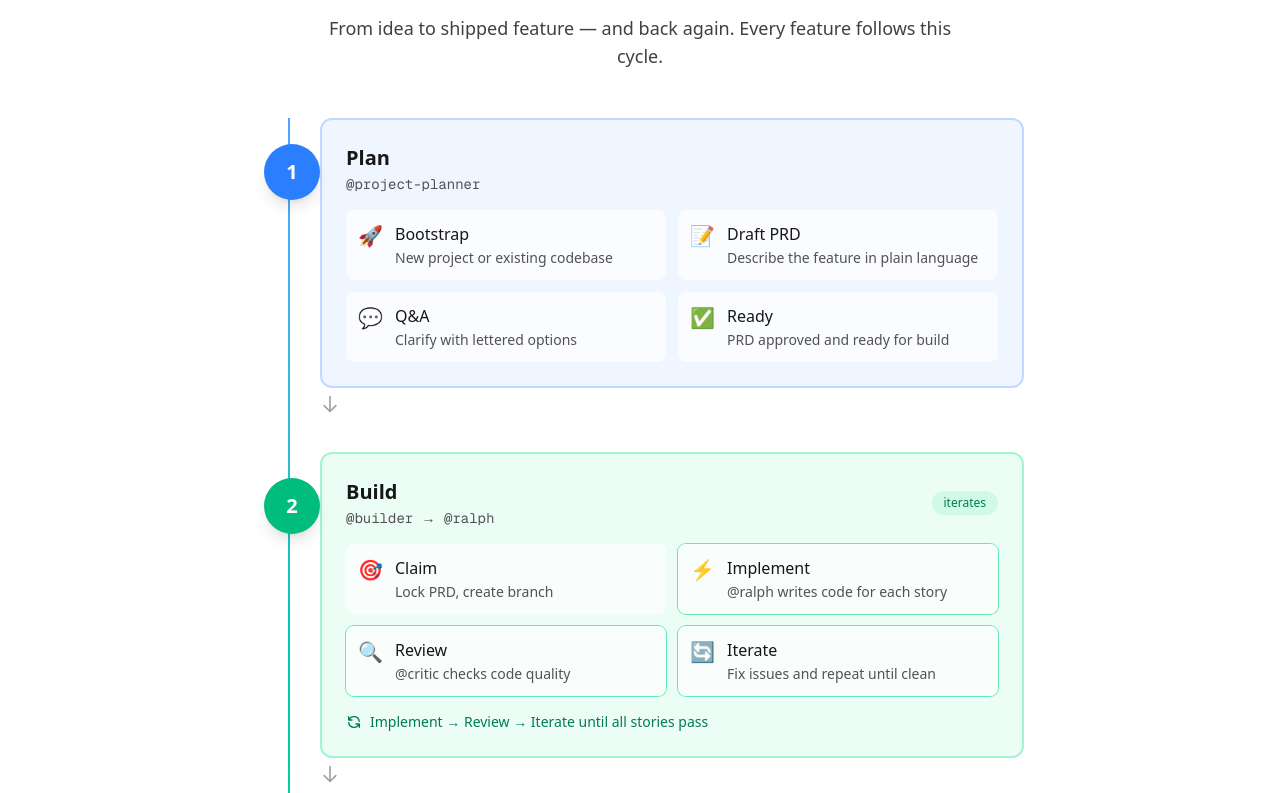
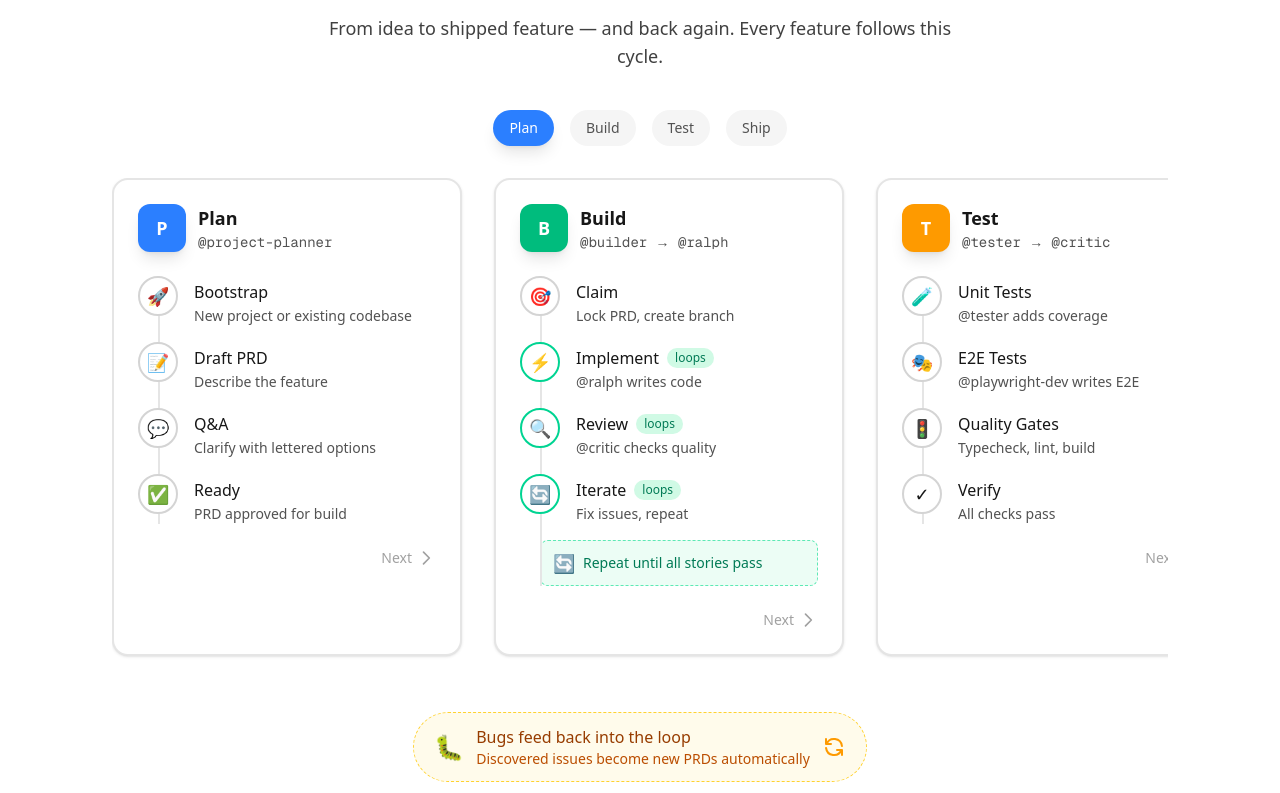
Before and after one commit to mdmagnuson-creator/opencode-toolkit-website, a Next.js app: page / in a window 1280 px wide. Shown: the part 2767-3560 px from the top of the page. Built offline with nearby package versions, Linux system fonts and the light colour scheme.

Commit message:
revert: Restore horizontal scrolling layout for The Loop
Keep the header and bildr→builder rename, but revert The Loop
component back to the horizontal scrollable card design.

```diff
--- a/src/components/TheLoop.tsx
+++ b/src/components/TheLoop.tsx
@@ -1,4 +1,6 @@
 "use client";
+
+import { useRef, useEffect, useState } from "react";
 
 interface Step {
   id: string;
@@ -14,8 +16,7 @@ interface Phase {
   agent: string;
   agentIcon: string;
   color: string;
-  borderColor: string;
-  bgColor: string;
+  darkColor: string;
   steps: Step[];
 }
 
@@ -25,9 +26,8 @@ const phases: Phase[] = [
     name: "Plan",
     agent: "@project-planner",
     agentIcon: "P",
-    color: "bg-blue-500 dark:bg-blue-600",
-    borderColor: "border-blue-200 dark:border-blue-800",
-    bgColor: "bg-blue-50 dark:bg-blue-950/30",
+    color: "bg-blue-500",
+    darkColor: "dark:bg-blue-600",
     steps: [
       {
         id: "bootstrap",
@@ -39,7 +39,7 @@ const phases: Phase[] = [
         id: "draft",
         label: "Draft PRD",
         icon: "📝",
-        description: "Describe the feature in plain language",
+        description: "Describe the feature",
       },
       {
         id: "qa",
@@ -51,7 +51,7 @@ const phases: Phase[] = [
         id: "ready",
         label: "Ready",
         icon: "✅",
-        description: "PRD approved and ready for build",
+        description: "PRD approved for build",
       },
     ],
   },
@@ -60,9 +60,8 @@ const phases: Phase[] = [
     name: "Build",
     agent: "@builder → @ralph",
     agentIcon: "B",
-    color: "bg-emerald-500 dark:bg-emerald-600",
-    borderColor: "border-emerald-200 dark:border-emerald-800",
-    bgColor: "bg-emerald-50 dark:bg-emerald-950/30",
+    color: "bg-emerald-500",
+    darkColor: "dark:bg-emerald-600",
     steps: [
       {
         id: "claim",
@@ -74,21 +73,21 @@ const phases: Phase[] = [
         id: "implement",
         label: "Implement",
         icon: "⚡",
-        description: "@ralph writes code for each story",
+        description: "@ralph writes code",
         isLoop: true,
       },
       {
         id: "review",
         label: "Review",
         icon: "🔍",
-        description: "@critic checks code quality",
+        description: "@critic checks quality",
         isLoop: true,
       },
       {
         id: "iterate",
         label: "Iterate",
         icon: "🔄",
-        description: "Fix issues and repeat until clean",
+        description: "Fix issues, repeat",
         isLoop: true,
       },
     ],
@@ -98,33 +97,32 @@ const phases: Phase[] = [
     name: "Test",
     agent: "@tester → @critic",
     agentIcon: "T",
-    color: "bg-amber-500 dark:bg-amber-600",
-    borderColor: "border-amber-200 dark:border-amber-800",
-    bgColor: "bg-amber-50 dark:bg-amber-950/30",
+    color: "bg-amber-500",
+    darkColor: "dark:bg-amber-600",
     steps: [
       {
         id: "unit",
         label: "Unit Tests",
         icon: "🧪",
-        description: "@tester adds test coverage",
+        description: "@tester adds coverage",
       },
       {
         id: "e2e",
         label: "E2E Tests",
         icon: "🎭",
-        description: "@playwright-dev writes end-to-end tests",
+        description: "@playwright-dev writes E2E",
       },
       {
         id: "quality-gates",
         label: "Quality Gates",
         icon: "🚦",
-        description: "Typecheck, lint, build must pass",
+        description: "Typecheck, lint, build",
       },
       {
         id: "verify",
         label: "Verify",
         icon: "✓",
-        description: "All checks green",
+        description: "All checks pass",
       },
     ],
   },
@@ -133,21 +131,20 @@ const phases: Phase[] = [
     name: "Ship",
     agent: "@builder → @felix",
     agentIcon: "S",
-    color: "bg-violet-500 dark:bg-violet-600",
-    borderColor: "border-violet-200 dark:border-violet-800",
-    bgColor: "bg-violet-50 dark:bg-violet-950/30",
+    color: "bg-violet-500",
+    darkColor: "dark:bg-violet-600",
     steps: [
       {
         id: "pr",
         label: "Create PR",
         icon: "🔀",
-        description: "Push branch and open pull request",
+        description: "Push and open PR",
       },
       {
         id: "watch",
         label: "Watch CI",
         icon: "👁️",
-        description: "@felix monitors the build",
+        description: "@felix monitors build",
       },
       {
         id: "merge",
@@ -159,19 +156,51 @@ const phases: Phase[] = [
         id: "archive",
         label: "Archive",
         icon: "📦",
-        description: "PRD marked complete, cleanup runs",
+        description: "PRD completed, cleanup",
       },
     ],
   },
 ];
 
 export function TheLoop() {
+  const scrollRef = useRef<HTMLDivElement>(null);
+  const [activePhase, setActivePhase] = useState(0);
+  const [isScrolling, setIsScrolling] = useState(false);
+
+  useEffect(() => {
+    const container = scrollRef.current;
+    if (!container) return;
+
+    const handleScroll = () => {
+      const scrollLeft = container.scrollLeft;
+      const phaseWidth = container.scrollWidth / phases.length;
+      const newPhase = Math.round(scrollLeft / phaseWidth);
+      setActivePhase(Math.min(newPhase, phases.length - 1));
+    };
+
+    container.addEventListener("scroll", handleScroll);
+    return () => container.removeEventListener("scroll", handleScroll);
+  }, []);
+
+  const scrollToPhase = (index: number) => {
+    const container = scrollRef.current;
+    if (!container) return;
+
+    setIsScrolling(true);
+    const phaseWidth = container.scrollWidth / phases.length;
+    container.scrollTo({
+      left: phaseWidth * index,
+      behavior: "smooth",
+    });
+    setTimeout(() => setIsScrolling(false), 500);
+  };
+
   return (
     <section
       id="the-loop"
-      className="border-t border-neutral-200 px-6 py-24 sm:px-8 lg:px-12 dark:border-neutral-800"
+      className="border-t border-neutral-200 py-24 dark:border-neutral-800"
     >
-      <div className="mx-auto max-w-3xl">
+      <div className="mx-auto max-w-6xl px-6 sm:px-8 lg:px-12">
         {/* Header */}
         <div className="text-center">
           <p className="text-sm font-medium uppercase tracking-wide text-neutral-600 dark:text-neutral-400">
@@ -186,71 +215,112 @@ export function TheLoop() {
           </p>
         </div>
 
-        {/* Vertical Phases */}
-        <div className="relative mt-12">
-          {/* Connecting Line */}
-          <div className="absolute left-6 top-0 bottom-0 w-0.5 bg-gradient-to-b from-blue-400 via-emerald-400 via-amber-400 to-violet-400 sm:left-8" />
-
-          <div className="space-y-8">
-            {phases.map((phase, phaseIndex) => (
-              <div key={phase.id} className="relative">
-                {/* Phase Card */}
-                <div
-                  className={`ml-12 rounded-xl border-2 ${phase.borderColor} ${phase.bgColor} p-5 sm:ml-16 sm:p-6`}
+        {/* Phase Indicators */}
+        <div className="mt-10 flex justify-center gap-2 sm:gap-4">
+          {phases.map((phase, index) => (
+            <button
+              key={phase.id}
+              onClick={() => scrollToPhase(index)}
+              className={`flex items-center gap-2 rounded-full px-4 py-2 text-sm font-medium transition-all ${
+                activePhase === index
+                  ? `${phase.color} ${phase.darkColor} text-white shadow-lg`
+                  : "bg-neutral-100 text-neutral-600 hover:bg-neutral-200 dark:bg-neutral-800 dark:text-neutral-400 dark:hover:bg-neutral-700"
+              }`}
             >
-                  {/* Phase Number Badge (on the line) */}
-                  <div
-                    className={`absolute left-0 flex h-12 w-12 items-center justify-center rounded-full ${phase.color} text-lg font-bold text-white shadow-lg sm:left-2 sm:h-14 sm:w-14 sm:text-xl`}
-                  >
-                    {phaseIndex + 1}
+              <span className="hidden sm:inline">{phase.name}</span>
+              <span className="sm:hidden">{index + 1}</span>
+            </button>
+          ))}
         </div>
 
+        {/* Scrollable Container */}
+        <div
+          ref={scrollRef}
+          className="mt-8 flex snap-x snap-mandatory gap-6 overflow-x-auto pb-6 scrollbar-hide sm:gap-8"
+          style={{
+            scrollbarWidth: "none",
+            msOverflowStyle: "none",
+          }}
+        >
+          {phases.map((phase, phaseIndex) => (
+            <div
+              key={phase.id}
+              className="min-w-[85vw] flex-shrink-0 snap-center sm:min-w-[400px] lg:min-w-[350px]"
+            >
+              {/* Phase Card */}
+              <div className="h-full rounded-2xl border-2 border-neutral-200 bg-white p-6 shadow-sm dark:border-neutral-700 dark:bg-neutral-900">
                 {/* Phase Header */}
-                  <div className="mb-4 flex items-center justify-between">
+                <div className="mb-6 flex items-center gap-3">
+                  <div
+                    className={`flex h-12 w-12 items-center justify-center rounded-xl ${phase.color} ${phase.darkColor} text-lg font-bold text-white shadow-lg`}
+                  >
+                    {phase.agentIcon}
+                  </div>
                   <div>
-                      <h3 className="text-xl font-semibold text-neutral-900 dark:text-neutral-50">
+                    <h3 className="text-lg font-semibold text-neutral-900 dark:text-neutral-50">
                       {phase.name}
                     </h3>
-                      <p className="mt-0.5 font-mono text-sm text-neutral-600 dark:text-neutral-400">
+                    <p className="font-mono text-sm text-neutral-600 dark:text-neutral-400">
                       {phase.agent}
                     </p>
                   </div>
-                    {phase.id === "build" && (
-                      <span className="rounded-full bg-emerald-100 px-3 py-1 text-xs font-medium text-emerald-700 dark:bg-emerald-900/50 dark:text-emerald-400">
-                        iterates
+                </div>
+
+                {/* Steps */}
+                <div className="relative space-y-4">
+                  {/* Vertical Line */}
+                  <div className="absolute left-5 top-0 h-full w-0.5 bg-neutral-200 dark:bg-neutral-700" />
+
+                  {phase.steps.map((step, stepIndex) => (
+                    <div key={step.id} className="relative flex gap-4">
+                      {/* Step Icon */}
+                      <div
+                        className={`relative z-10 flex h-10 w-10 flex-shrink-0 items-center justify-center rounded-full border-2 bg-white text-lg dark:bg-neutral-900 ${
+                          step.isLoop
+                            ? "border-emerald-400 dark:border-emerald-500"
+                            : "border-neutral-300 dark:border-neutral-600"
+                        }`}
+                      >
+                        {step.icon}
+                      </div>
+
+                      {/* Step Content */}
+                      <div className="flex-1 pt-1">
+                        <div className="flex items-center gap-2">
+                          <h4 className="font-medium text-neutral-900 dark:text-neutral-100">
+                            {step.label}
+                          </h4>
+                          {step.isLoop && (
+                            <span className="rounded-full bg-emerald-100 px-2 py-0.5 text-xs font-medium text-emerald-700 dark:bg-emerald-900/50 dark:text-emerald-400">
+                              loops
                             </span>
                           )}
                         </div>
-
-                  {/* Steps Grid */}
-                  <div className="grid gap-3 sm:grid-cols-2">
-                    {phase.steps.map((step) => (
-                      <div
-                        key={step.id}
-                        className={`flex items-start gap-3 rounded-lg bg-white/70 p-3 dark:bg-neutral-900/50 ${
-                          step.isLoop
-                            ? "ring-1 ring-emerald-300 dark:ring-emerald-700"
-                            : ""
-                        }`}
-                      >
-                        <span className="text-xl">{step.icon}</span>
-                        <div className="min-w-0">
-                          <p className="font-medium text-neutral-900 dark:text-neutral-100">
-                            {step.label}
-                          </p>
                         <p className="mt-0.5 text-sm text-neutral-600 dark:text-neutral-400">
                           {step.description}
                         </p>
                       </div>
                     </div>
                   ))}
+
+                  {/* Loop Indicator for Build Phase */}
+                  {phase.id === "build" && (
+                    <div className="ml-5 mt-2 flex items-center gap-2 rounded-lg border border-dashed border-emerald-300 bg-emerald-50 px-3 py-2 dark:border-emerald-700 dark:bg-emerald-900/20">
+                      <span className="text-lg">🔄</span>
+                      <span className="text-sm text-emerald-700 dark:text-emerald-400">
+                        Repeat until all stories pass
+                      </span>
+                    </div>
+                  )}
                 </div>
 
-                  {/* Loop indicator for Build phase */}
-                  {phase.id === "build" && (
-                    <div className="mt-4 flex items-center gap-2 text-sm text-emerald-700 dark:text-emerald-400">
+                {/* Phase Connection Arrow (except last) */}
+                {phaseIndex < phases.length - 1 && (
+                  <div className="mt-6 flex justify-end">
+                    <div className="flex items-center gap-1 text-neutral-400 dark:text-neutral-500">
+                      <span className="text-sm">Next</span>
                       <svg
-                        className="h-4 w-4"
+                        className="h-5 w-5"
                         fill="none"
                         viewBox="0 0 24 24"
                         stroke="currentColor"
@@ -259,52 +329,31 @@ export function TheLoop() {
                           strokeLinecap="round"
                           strokeLinejoin="round"
                           strokeWidth={2}
-                          d="M4 4v5h.582m15.356 2A8.001 8.001 0 004.582 9m0 0H9m11 11v-5h-.581m0 0a8.003 8.003 0 01-15.357-2m15.357 2H15"
+                          d="M9 5l7 7-7 7"
                         />
                       </svg>
-                      <span>Implement → Review → Iterate until all stories pass</span>
+                    </div>
                   </div>
                 )}
               </div>
-
-                {/* Arrow to next phase */}
-                {phaseIndex < phases.length - 1 && (
-                  <div className="ml-12 flex h-8 items-center sm:ml-16">
-                    <svg
-                      className="h-5 w-5 text-neutral-400 dark:text-neutral-500"
-                      fill="none"
-                      viewBox="0 0 24 24"
-                      stroke="currentColor"
-                    >
-                      <path
-                        strokeLinecap="round"
-                        strokeLinejoin="round"
-                        strokeWidth={2}
-                        d="M19 14l-7 7m0 0l-7-7m7 7V3"
-                      />
-                    </svg>
-                  </div>
-                )}
             </div>
           ))}
         </div>
 
-          {/* Loop Back Indicator */}
-          <div className="mt-10 rounded-xl border-2 border-dashed border-amber-300 bg-amber-50 p-5 dark:border-amber-700 dark:bg-amber-950/30">
-            <div className="flex items-start gap-4">
-              <span className="text-3xl">🐛</span>
+        {/* Bug Feedback Loop */}
+        <div className="mt-8 flex justify-center">
+          <div className="flex items-center gap-3 rounded-full border border-dashed border-amber-300 bg-amber-50 px-5 py-3 dark:border-amber-600 dark:bg-amber-900/20">
+            <span className="text-2xl">🐛</span>
             <div>
-                <h4 className="font-semibold text-amber-800 dark:text-amber-300">
+              <p className="font-medium text-amber-800 dark:text-amber-300">
                 Bugs feed back into the loop
-                </h4>
-                <p className="mt-1 text-sm text-amber-700 dark:text-amber-400">
-                  Issues discovered in production automatically become new PRDs,
-                  restarting the cycle. The loop never really ends — it's
-                  continuous improvement.
+              </p>
+              <p className="text-sm text-amber-700 dark:text-amber-400">
+                Discovered issues become new PRDs automatically
               </p>
             </div>
             <svg
-                className="h-8 w-8 flex-shrink-0 text-amber-500"
+              className="h-6 w-6 text-amber-500"
               fill="none"
               viewBox="0 0 24 24"
               stroke="currentColor"
@@ -318,6 +367,25 @@ export function TheLoop() {
             </svg>
           </div>
         </div>
+
+        {/* Scroll Hint (mobile) */}
+        <div className="mt-4 flex justify-center sm:hidden">
+          <p className="flex items-center gap-1 text-sm text-neutral-500">
+            <svg
+              className="h-4 w-4"
+              fill="none"
+              viewBox="0 0 24 24"
+              stroke="currentColor"
+            >
+              <path
+                strokeLinecap="round"
+                strokeLinejoin="round"
+                strokeWidth={2}
+                d="M8 9l4-4 4 4m0 6l-4 4-4-4"
+              />
+            </svg>
+            Swipe to explore
+          </p>
         </div>
       </div>
     </section>
```
Lines whose indentation alone changed are shown as unchanged.
